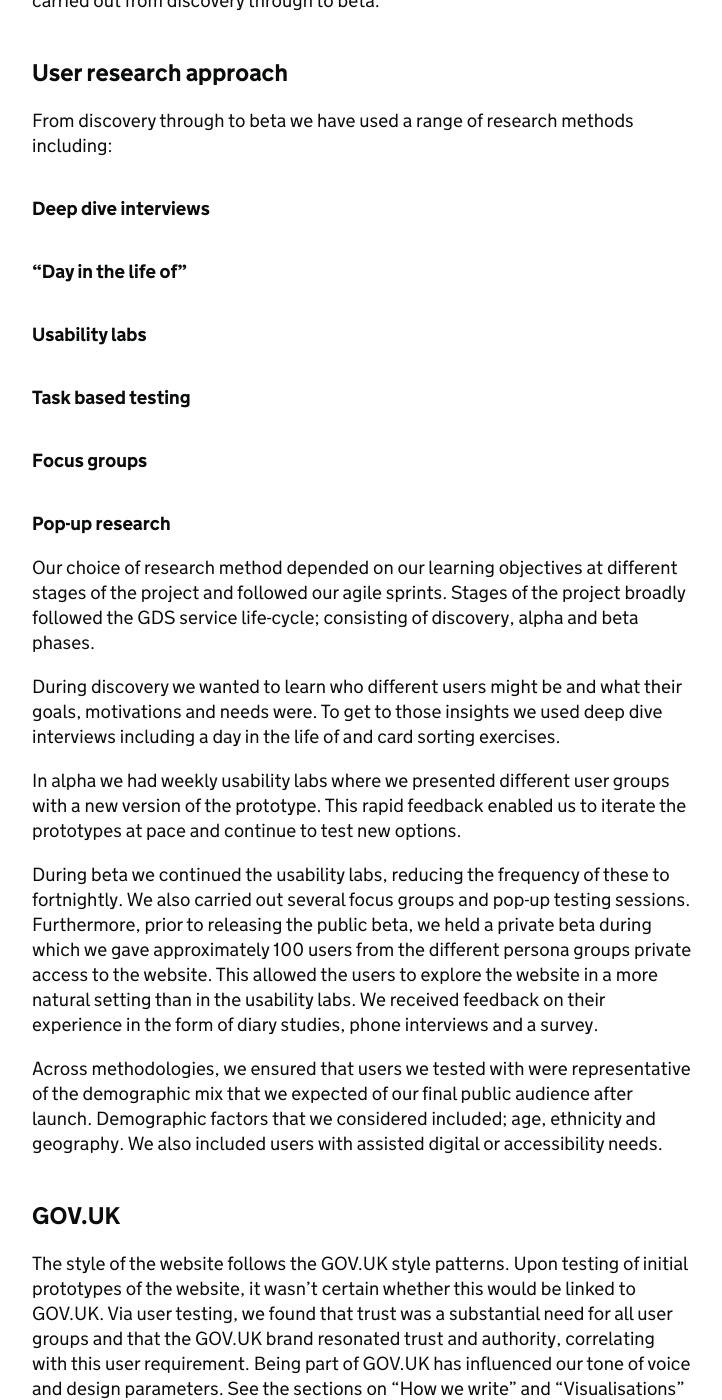
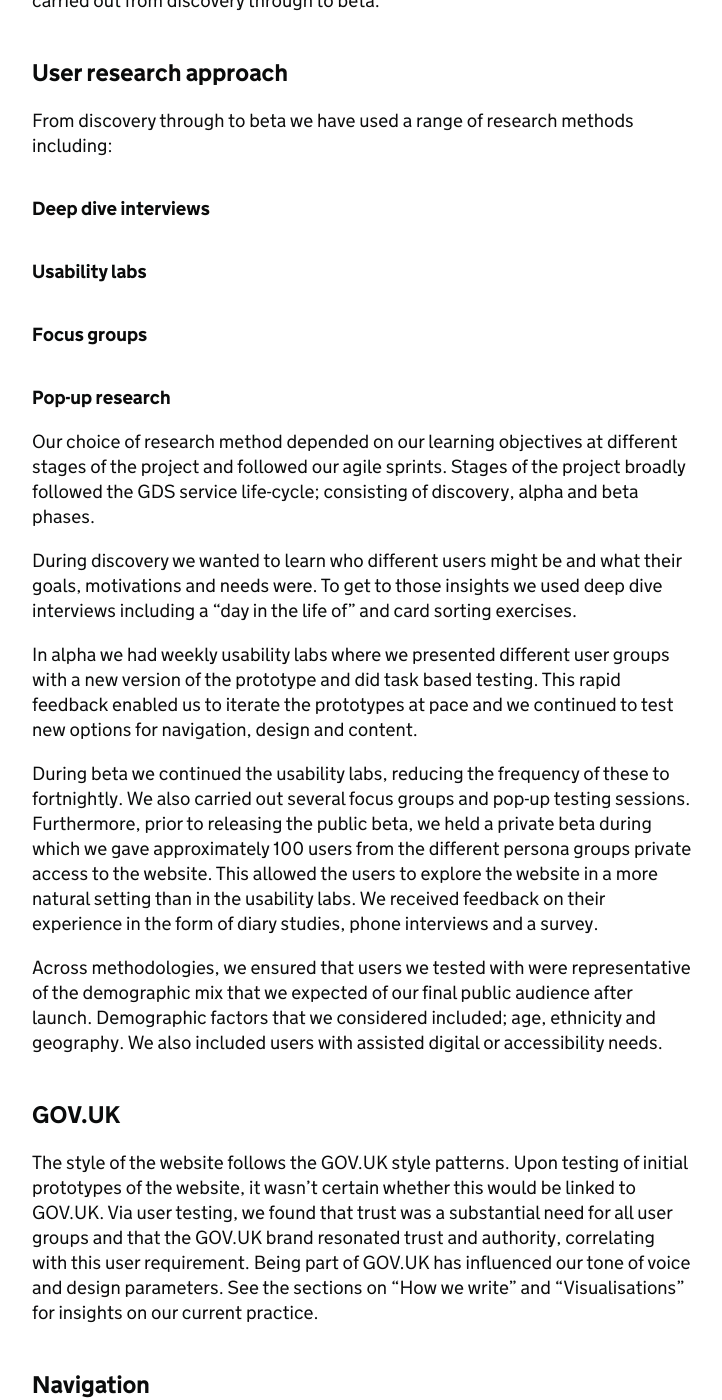
Before and after one commit to racedisparityaudit/style-guide, a Jekyll site: the page built from user-research.md, in a window 1280 px wide and 1400 px high, scrolled down 1337 px. Shown: the whole window, without its empty margins (128-850 px from the left). Built offline with Jekyll 4.4.1, drawn with Linux system fonts in a browser that asks for light colours.

Commit message:
Smaller changes to user research approach section

```diff
--- a/user-research.md
+++ b/user-research.md
@@ -26,17 +26,15 @@ The insights about the users and their needs are based on extensive research car
 From discovery through to beta we have used a range of research methods including:
 
 ### Deep dive interviews
-### “Day in the life of”
 ### Usability labs
-### Task based testing
 ### Focus groups
 ### Pop-up research
 
 Our choice of research method depended on our learning objectives at different stages of the project and followed our agile sprints. Stages of the project broadly followed the GDS service life-cycle; consisting of discovery, alpha and beta phases.
 
-During discovery we wanted to learn who different users might be and what their goals, motivations and needs were. To get to those insights we used deep dive interviews including a day in the life of and card sorting exercises.
+During discovery we wanted to learn who different users might be and what their goals, motivations and needs were. To get to those insights we used deep dive interviews including a "day in the life of" and card sorting exercises.
 
-In alpha we had weekly usability labs where we presented different user groups with a new version of the prototype. This rapid feedback enabled us to iterate the prototypes at pace and continue to test new options.
+In alpha we had weekly usability labs where we presented different user groups with a new version of the prototype and did task based testing. This rapid feedback enabled us to iterate the prototypes at pace and we continued to test new options for navigation, design and content.
 
 During beta we continued the usability labs, reducing the frequency of these to fortnightly. We also carried out several focus groups and pop-up testing sessions. Furthermore, prior to releasing the public beta, we held a private beta during which we gave approximately 100 users from the different persona groups private access to the website. This allowed the users to explore the website in a more natural setting than in the usability labs. We received feedback on their experience in the form of diary studies, phone interviews and a survey.
 
@@ -50,7 +48,6 @@ The navigation of the website has been developed to represent users’ mental mo
 
 In the first prototypes of the website we tested different options and found that users were more likely to navigate by topic than by race or location. In the first prototype we tested a search bar in the header. Users didn’t utilise the search bar and when asked why commented that their experience with search bars was poor and they would be more likely to Google for the data they were looking for. We also tested different options around data filters, finding that too many options created a confusing flow for users. Thus for now, we found that the best option for navigation are the six main topic areas with subtopics within these. That being said, we do recognise a requirement for further filtering options as and when the number of measures on the  Ethnicity facts and figures site increases.
 
-
 ## Graphs and tables
 ## Commentary
 ## The name
```
